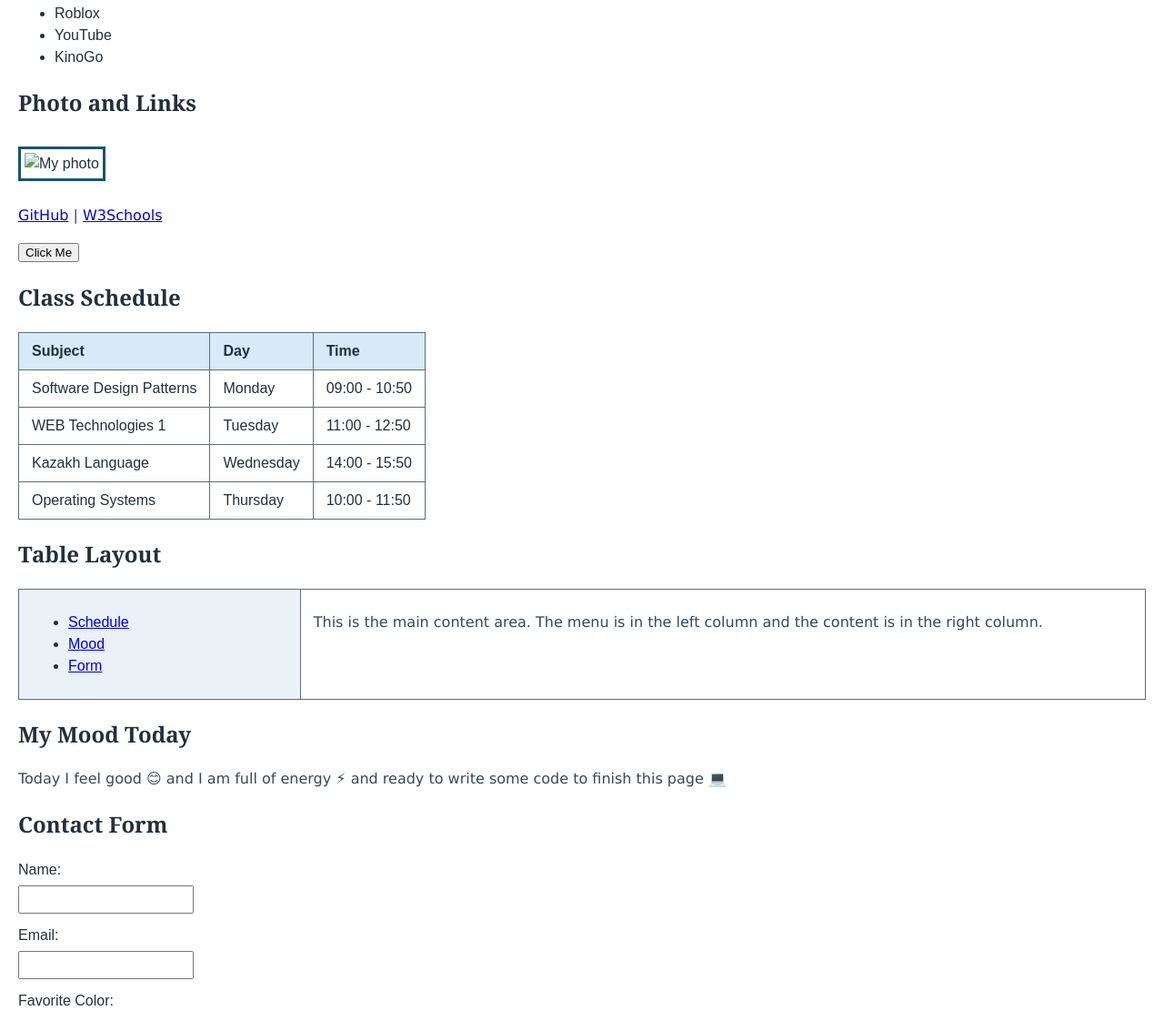
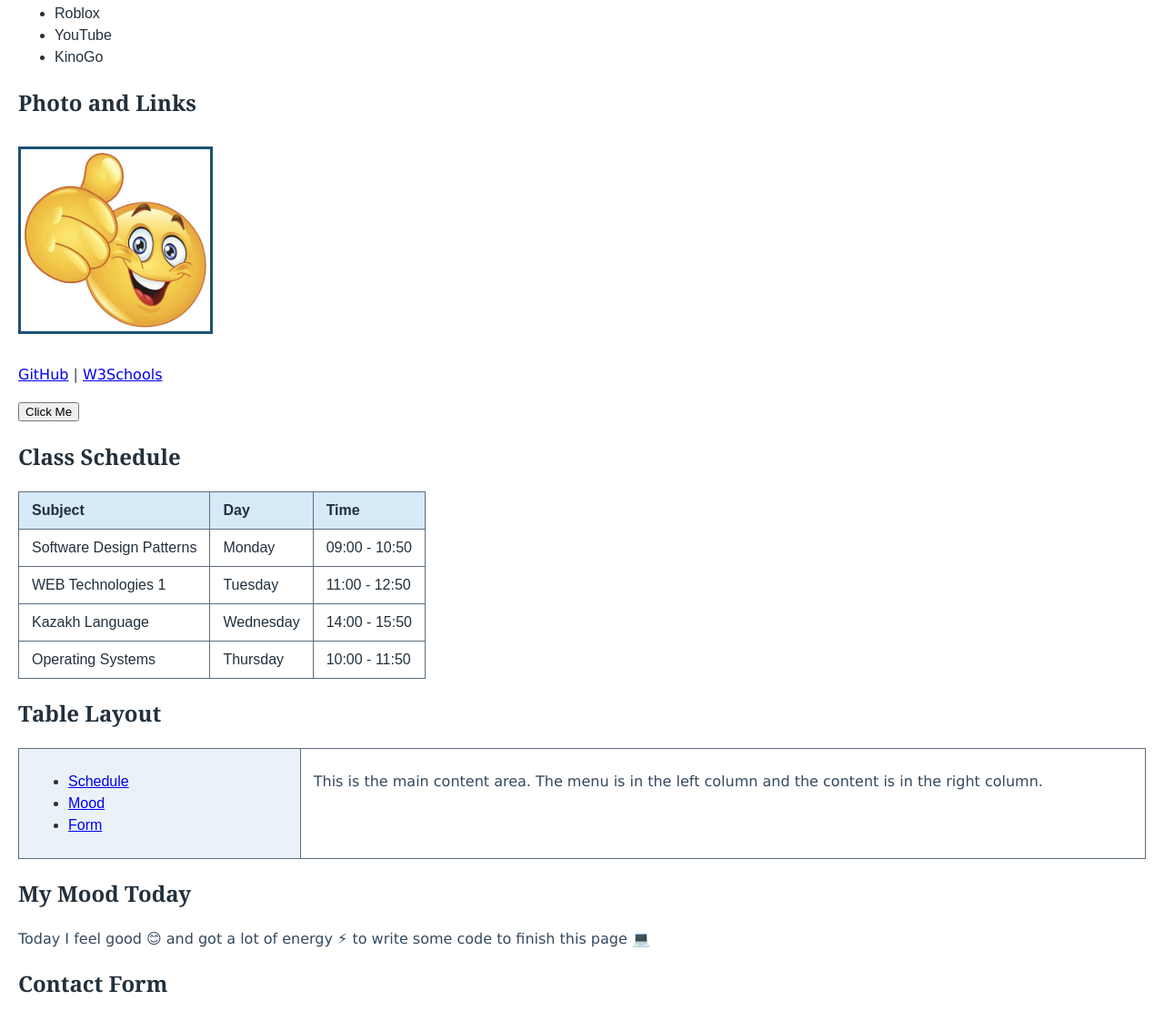
Before and after one commit to ayduh/WEB-Tech-Assignment-1, a plain HTML site: page index.html in a window 1280 px wide. Shown: the part 554-1665 px from the top of the page at 91% size. Drawn offline with Linux system fonts and the light colour scheme.

Commit message:
Add image for the page and the favicon. Little text changes

```diff
--- a/index.html
+++ b/index.html
@@ -16,7 +16,7 @@
 
     <link rel="stylesheet" href="style.css">
 
-    <link rel="icon" type="image/png" href="favicon.png">
+    <link rel="icon" type="image/png" href="favimages.jpg">
 </head>
 <body>
 
@@ -46,7 +46,7 @@
         </ul>
 
         <h2>Photo and Links</h2>
-        <img src="photo.jpg" alt="My photo" class="profile-photo">
+        <img src="images.jpg" alt="My photo" class="profile-photo">
         <p>
             <a href="https://github.com" target="_blank">GitHub</a> |
             <a href="https://www.w3schools.com" target="_blank">W3Schools</a>
@@ -104,7 +104,7 @@
         </table>
 
         <h2 id="mood">My Mood Today</h2>
-        <p>Today I feel good 😊 and I am full of energy ⚡ and ready to write some code to finish this page 💻</p>
+        <p>Today I feel good 😊 and got a lot of energy ⚡ to write some code to finish this page 💻</p>
 
         <h2 id="contact-form">Contact Form</h2>
         <form>
```
Also changed, not shown: favimages.jpg (added), images.jpg (added).
